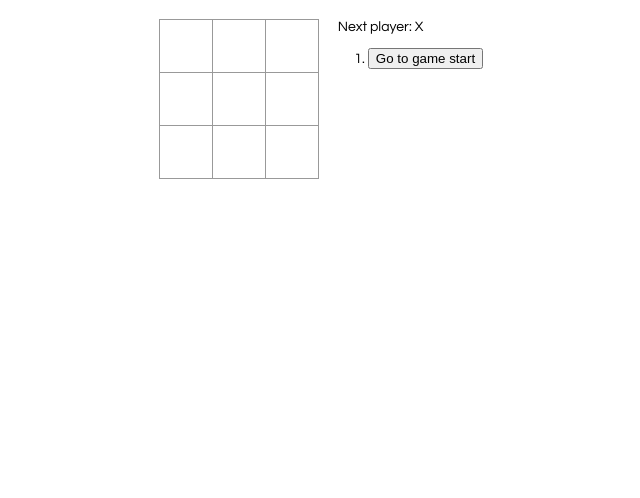
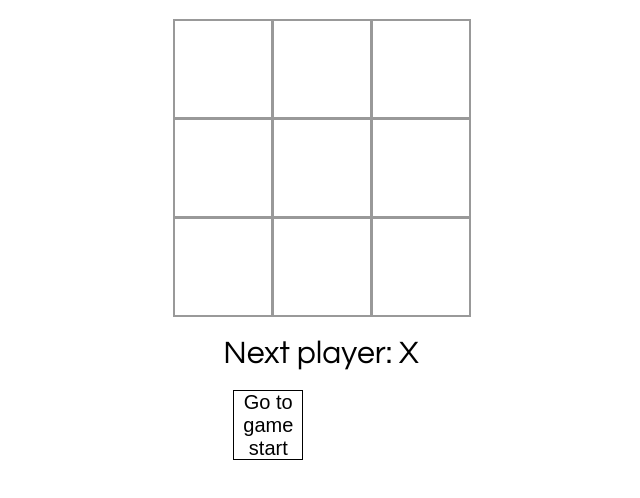
Before and after one commit to Jmolly/tic-tac-toe, a React app: page / in a window 1280 px wide. Shown: the whole page, without its empty margins (319-959 px from the left). Built offline with nearby package versions, Linux system fonts and the light colour scheme.

Commit message:
style: make bigger size

```diff
--- a/src/index.css
+++ b/src/index.css
@@ -1,10 +1,38 @@
+* {
+  margin: 0;
+  padding: 0;
+  box-sizing: border-box;
+}
+
 body {
   font: 14px "Century Gothic", Futura, sans-serif;
   margin: 20px;
 }
 
-ol, ul {
-  padding-left: 30px;
+.button {
+  border: 1px solid black;
+  background-color: white;
+  font-size: 20px;
+  width: 70px;
+  height: 70px;
+}
+
+ul {
+  padding-left: 0;
+}
+
+.moves-list {
+  display: flex;
+  list-style: none;
+  flex-wrap: wrap;
+}
+
+.moves-item {
+  margin: 10px;
+}
+
+.status{
+  text-align: center;
 }
 
 .board-row:after {
@@ -15,21 +43,22 @@ ol, ul {
 
 .status {
   margin-bottom: 10px;
+  font-size: 32px;
 }
 
 .square {
   background: #fff;
-  border: 1px solid #999;
+  border: 2px solid #999;
   float: left;
-  font-size: 24px;
+  font-size: 52px;
   font-weight: bold;
   line-height: 34px;
-  height: 54px;
+  height: 100px;
   margin-right: -1px;
   margin-top: -1px;
   padding: 0;
   text-align: center;
-  width: 54px;
+  width: 100px;
 }
 
 .square:focus {
@@ -42,10 +71,10 @@ ol, ul {
 
 .game {
   display: flex;
-  flex-direction: row;
-  justify-content: center;
+  flex-direction: column;
+  align-items: center;
 }
 
 .game-info {
-  margin-left: 20px;
+  margin-top: 20px;
 }
--- a/src/index.js
+++ b/src/index.js
@@ -91,15 +91,15 @@ class Game extends React.Component {
     const moves = history.map((step, move) => {
       const desc = move ? `Go to move #${move}` : 'Go to game start';
       return (
-        <li key={move}>
-          <button onClick={() => this.jumpTo(move)}>{desc}</button>
+        <li className='moves-item' key={move}>
+          <button className='button' onClick={() => this.jumpTo(move)}>{desc}</button>
         </li>
       );
     });
 
     let status;
     winner
-      ? (status = 'Winner' + winner)
+      ? (status = 'Winner: ' + winner)
       : (status = `Next player: ${this.state.xIsNext ? 'X' : 'O'}`);
 
     return (
@@ -108,8 +108,8 @@ class Game extends React.Component {
           <Board squares={current.squares} onClick={i => this.handleClick(i)} />
         </div>
         <div className="game-info">
-          <div>{status}</div>
-          <ol>{moves}</ol>
+          <div className='status'>{status}</div>
+          <ul className='moves-list'>{moves}</ul>
         </div>
       </div>
     );
```
